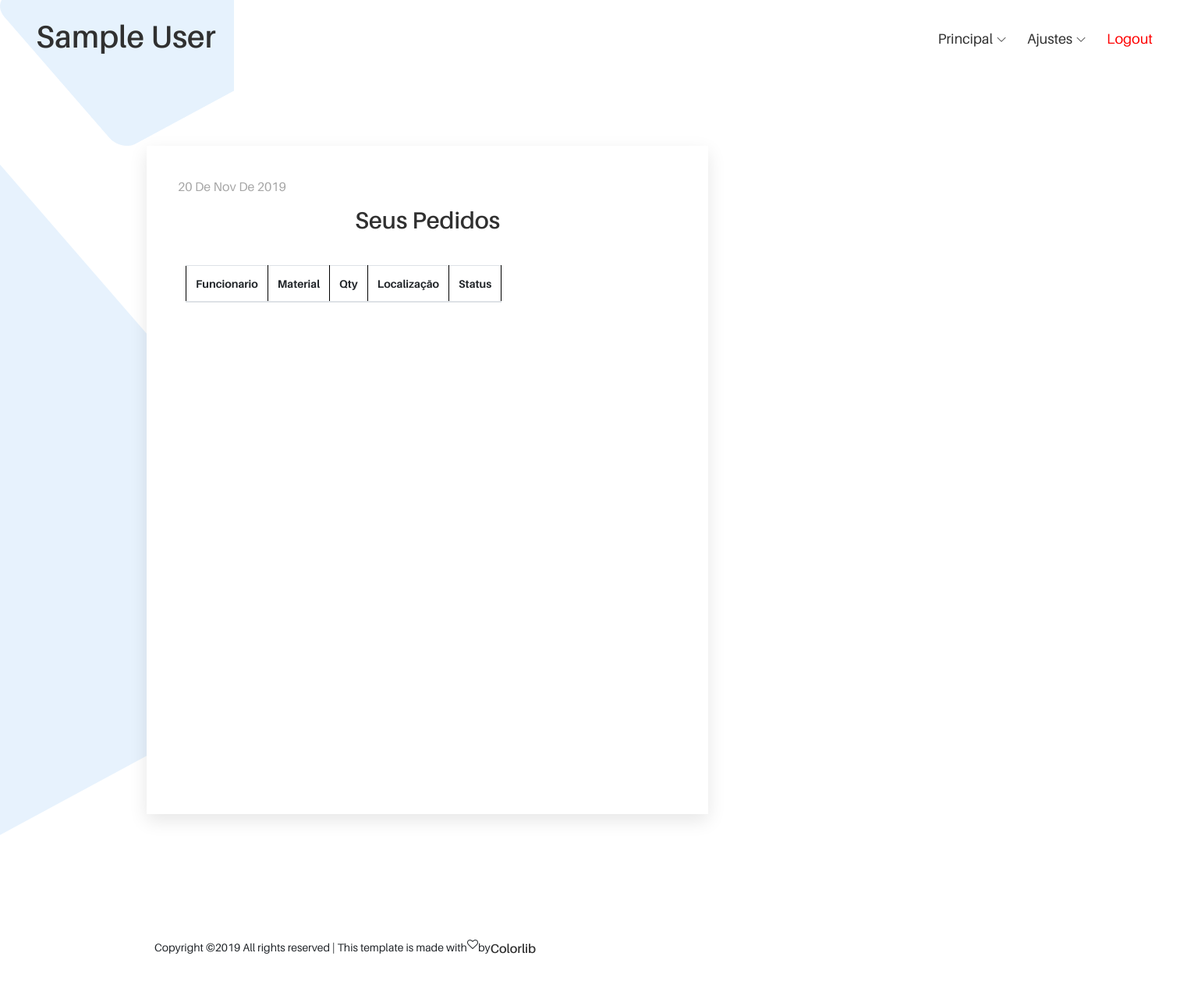
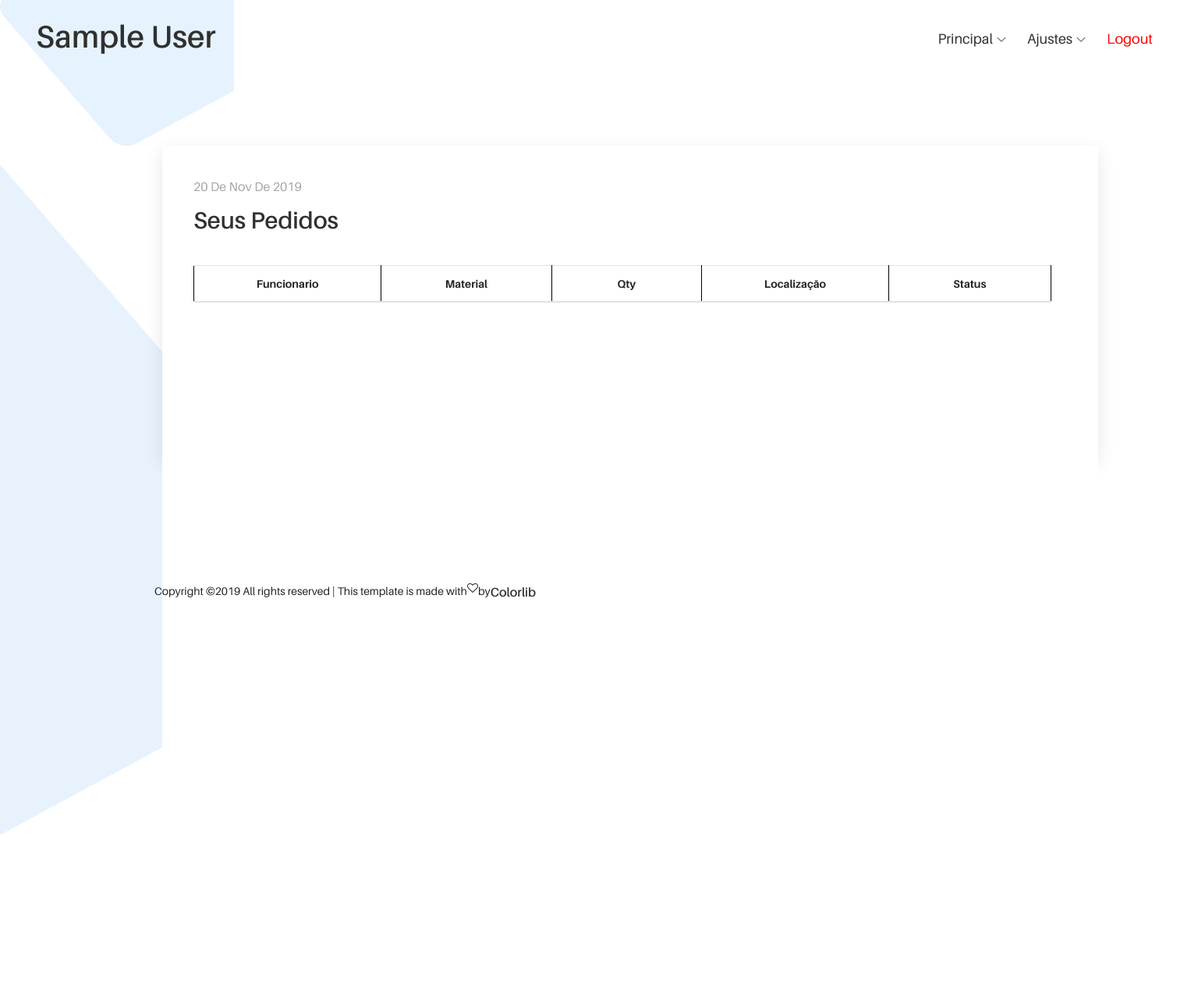
Before and after one commit to KiraLSN/sparepart, a PHP site: page / in a window 1536 px wide. Shown: the whole page at 78% size. After the commit the page ends 1071 px from the top, so only its background shows below. Run offline with PHP 8.4, Linux system fonts and the light colour scheme; the visitor is signed in with stand-in values (Sample User, id 1); data that the repository does not hold is empty; some web fonts are replaced.

Commit message:
Modificado o css para melhor ajuste em telas 1366px.

```diff
--- a/view/css/home.css
+++ b/view/css/home.css
@@ -2207,14 +2207,21 @@ input:focus {
         -o-transition-duration: 500ms;
         transition-duration: 500ms;
         box-shadow: 0 8px 22px 0 rgba(0, 0, 0, 0.1);
-        width: 720px;
-        left: 250px;
+        width: 1200px;
+        left: 10px;
         text-align: left;
-
+        height: auto;
+        max-height: 400px;
+
+    }
+
+    .row {
+        width: 1200px;
     }
 
     .single-blog-post .post-content .post-date {
         text-align: left;
+        width: 1000px;
 
     }
 
@@ -2230,12 +2237,16 @@ input:focus {
     }
 
     .table {
-        width: 400px;
-        font-size: 12px;
+        width: 1100px;
+        margin-left: 90px;
+        position: relative;
+        left: -100px;
+
     }
 
     table {
         width: 500px;
+
     }
 
     td {
@@ -2263,25 +2274,6 @@ input:focus {
 
 }
 
-table {
-    width: 650px;
-}
-
-
-
-
-
-.single-blog-post {
-    position: relative;
-    z-index: 1;
-    -webkit-transition-duration: 500ms;
-    -o-transition-duration: 500ms;
-    transition-duration: 500ms;
-    box-shadow: 0 8px 22px 0 rgba(0, 0, 0, 0.1);
-    width: 720px;
-    left: -10px;
-    text-align: center;
-}
 
 .btn {
     text-align: left;
@@ -2302,7 +2294,7 @@ input {
 
 td,
 tr {
-    font-size: 22px;
+    font-size: 16px;
     width: 50px;
     height: 30px;
 }
```
